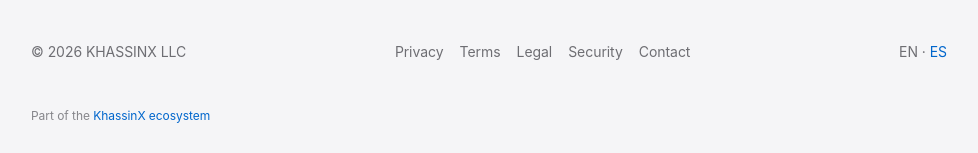
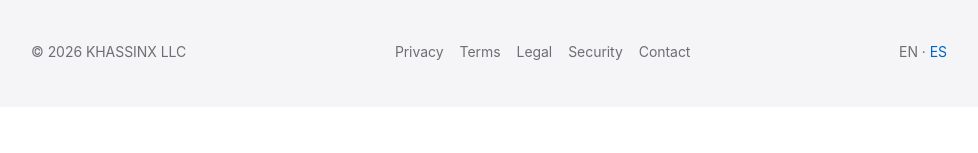
Before and after one commit to KhassinX/khassinx-apex-web, a Jekyll site: the page built from index.html, in a window 1280 px wide and 900 px high, scrolled down 2955 px. Shown: the part 744-897 px from the top of the window, without its empty margins (151-1129 px from the left). Built offline with Jekyll 4.4.1, drawn with Linux system fonts in a browser that asks for light colours; after the commit the page ends 3806 px from its top, so only the background shows below that; part of the change alters nothing that is shown.

Commit message:
fix(footer): quitar 'Part of the KhassinX ecosystem' del apex — self-link sin sentido (#33)
La nota de ecosistema es branding cruzado de los sites per-app hacia el apex (confianza + backlink). En el propio khassinx.com era un link a sí mismo — el molde canónico la excluye del umbrella (unless site.is_umbrella) pero el layout propio del apex la emitía siempre. Se quita el <small> y las ui_strings asociadas.

Co-Authored-By: Claude Fable 5 <noreply@anthropic.com>

Claude-Session: https://claude.ai/code/session_01HgGjNTcf2koFmj8mNUZFFK

```diff
--- a/_config.yml
+++ b/_config.yml
@@ -73,18 +73,13 @@ footer_nav:
     - title: Contacto
       url: "/es/contact/"
 
-# Skip-link y "Part of ecosystem" copy por locale (lo consume base.html)
+# Skip-link por locale (lo consume base.html). La nota "Part of the KhassinX ecosystem"
+# NO va en el apex (es el ecosistema; el self-link era un bug — WEB_PROPERTY_SPEC §4).
 ui_strings:
   en:
     skip_to_main: "Skip to main content"
-    part_of_ecosystem_prefix: "Part of the"
-    part_of_ecosystem_label: "KhassinX ecosystem"
-    ecosystem_url: "https://khassinx.com"
   es:
     skip_to_main: "Saltar al contenido principal"
-    part_of_ecosystem_prefix: "Parte del"
-    part_of_ecosystem_label: "ecosistema KhassinX"
-    ecosystem_url: "https://khassinx.com/es/"
 
 # Jekyll config
 markdown: kramdown
--- a/_layouts/base.html
+++ b/_layouts/base.html
@@ -143,7 +143,7 @@
           <a href="{{ page.canonical_es | default: '/es/' | relative_url }}" hreflang="es" lang="es">ES</a>
         {%- endif -%}
       </div>
-      <small>{{ ui.part_of_ecosystem_prefix }} <a href="{{ ui.ecosystem_url }}">{{ ui.part_of_ecosystem_label }}</a></small>
+      {%- comment -%} Sin nota "Part of the KhassinX ecosystem" en el APEX: es el ecosistema — el self-link era un bug (WEB_PROPERTY_SPEC §4; la nota es solo para sites per-app propios). {%- endcomment -%}
     </div>
   </footer>
 </body>
```
